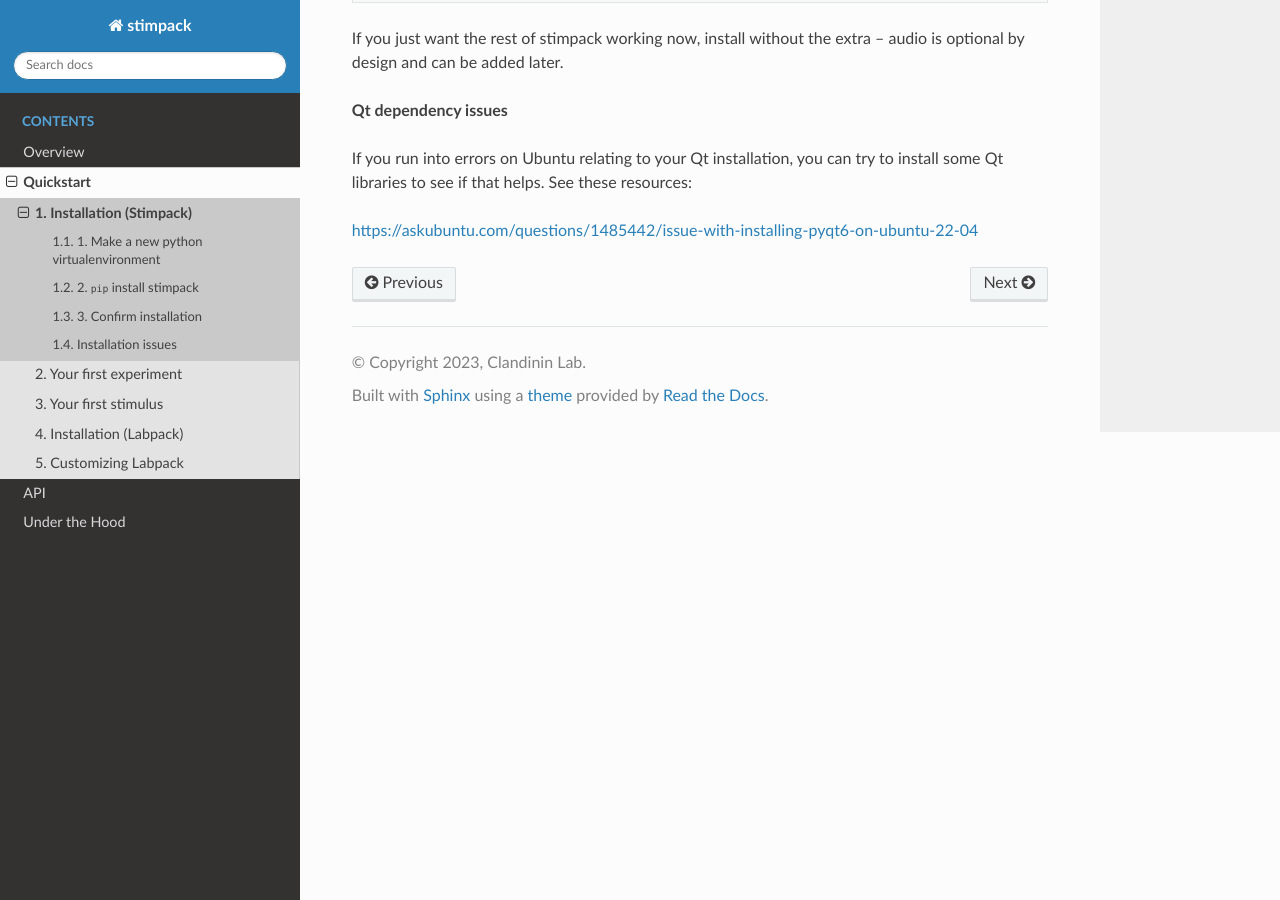
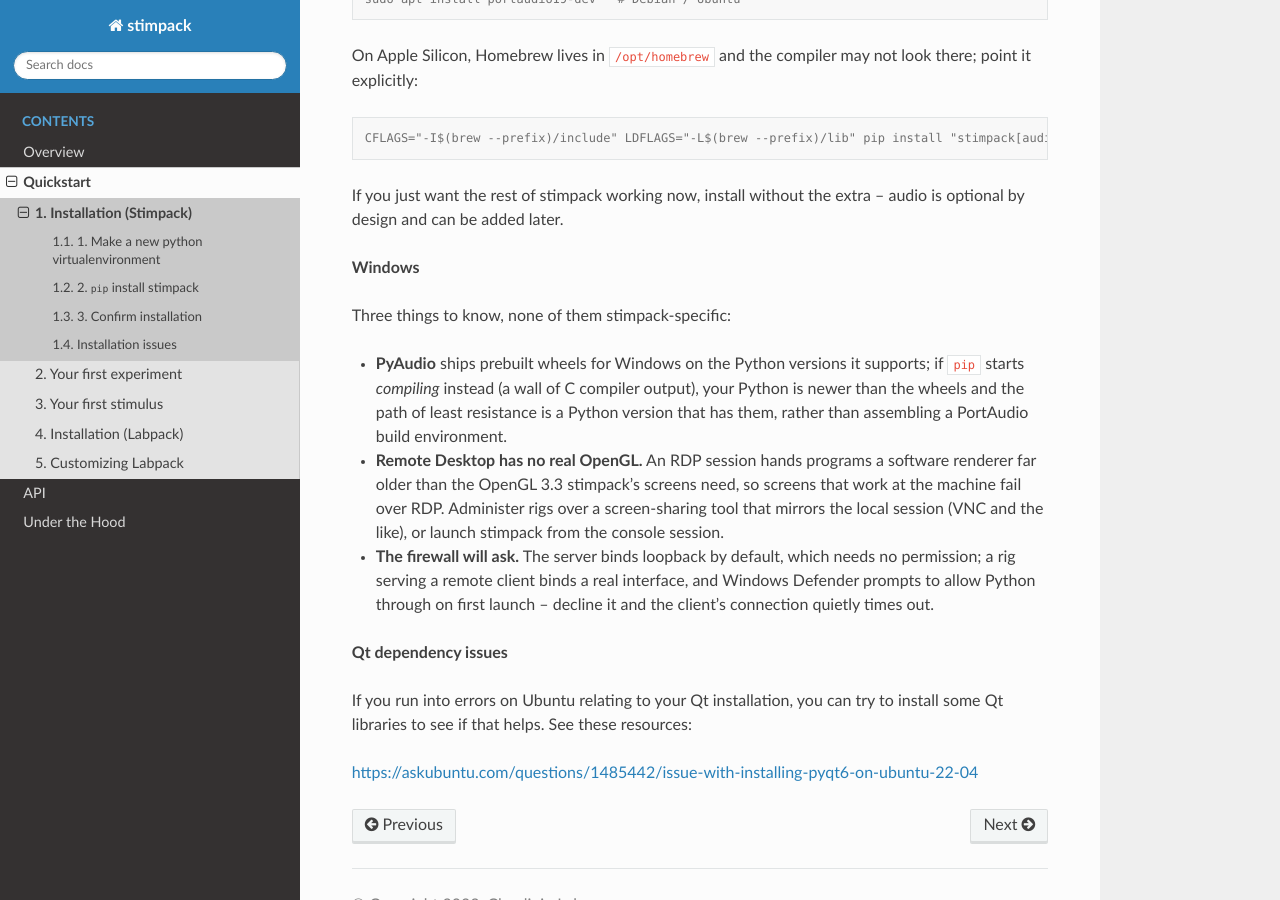
Before and after one commit to ClandininLab/stimpack, a Sphinx documentation site: the page built from docs/source/install.rst, in a window 1280 px wide and 900 px high, scrolled down 2408 px. Built offline with Sphinx 7.4.7 and the Read the Docs theme 3.1.0, drawn with Linux system fonts in a browser that asks for light colours; some of the changed text lies outside the part shown.

Commit message:
Preempt the Windows install walls: venv commands, wheels, RDP, the firewall
The page's own commands were POSIX-only -- python3 and source bin/activate
do not exist on a stock Windows -- and the three failures a Windows rig
actually meets were undocumented: pip compiling PyAudio when the Python is
newer than its wheels, Remote Desktop's software renderer being far older
than the OpenGL the screens need, and Defender's first-launch prompt, whose
refusal shows up later as a client that quietly times out.

Co-Authored-By: Claude Fable 5 <noreply@anthropic.com>
Claude-Session: https://claude.ai/code/session_01TdmPtCDnawKzEgLLijitTr

```diff
--- a/docs/source/install.rst
+++ b/docs/source/install.rst
@@ -16,6 +16,14 @@ This creates a new virtual environment in the current directory. Activate it:
 .. code-block:: console
 
     source .stimpack/bin/activate
+
+On Windows the interpreter is usually ``py`` rather than ``python3``, and activation lives under
+``Scripts``:
+
+.. code-block:: console
+
+    py -m venv .stimpack
+    .stimpack\Scripts\activate
 
 2. ``pip`` install stimpack
 ^^^^^^^^^^^^^^^^^^^^^^^^^^^^
@@ -109,6 +117,22 @@ it explicitly:
 If you just want the rest of stimpack working now, install without the extra -- audio is optional
 by design and can be added later.
 
+**Windows**
+
+Three things to know, none of them stimpack-specific:
+
+- **PyAudio** ships prebuilt wheels for Windows on the Python versions it supports; if ``pip``
+  starts *compiling* instead (a wall of C compiler output), your Python is newer than the wheels
+  and the path of least resistance is a Python version that has them, rather than assembling a
+  PortAudio build environment.
+- **Remote Desktop has no real OpenGL.** An RDP session hands programs a software renderer far
+  older than the OpenGL 3.3 stimpack's screens need, so screens that work at the machine fail
+  over RDP. Administer rigs over a screen-sharing tool that mirrors the local session (VNC and
+  the like), or launch stimpack from the console session.
+- **The firewall will ask.** The server binds loopback by default, which needs no permission;
+  a rig serving a remote client binds a real interface, and Windows Defender prompts to allow
+  Python through on first launch -- decline it and the client's connection quietly times out.
+
 **Qt dependency issues**
 
 If you run into errors on Ubuntu relating to your Qt installation, you can try to install some Qt libraries to see if that helps. See these resources:
```
